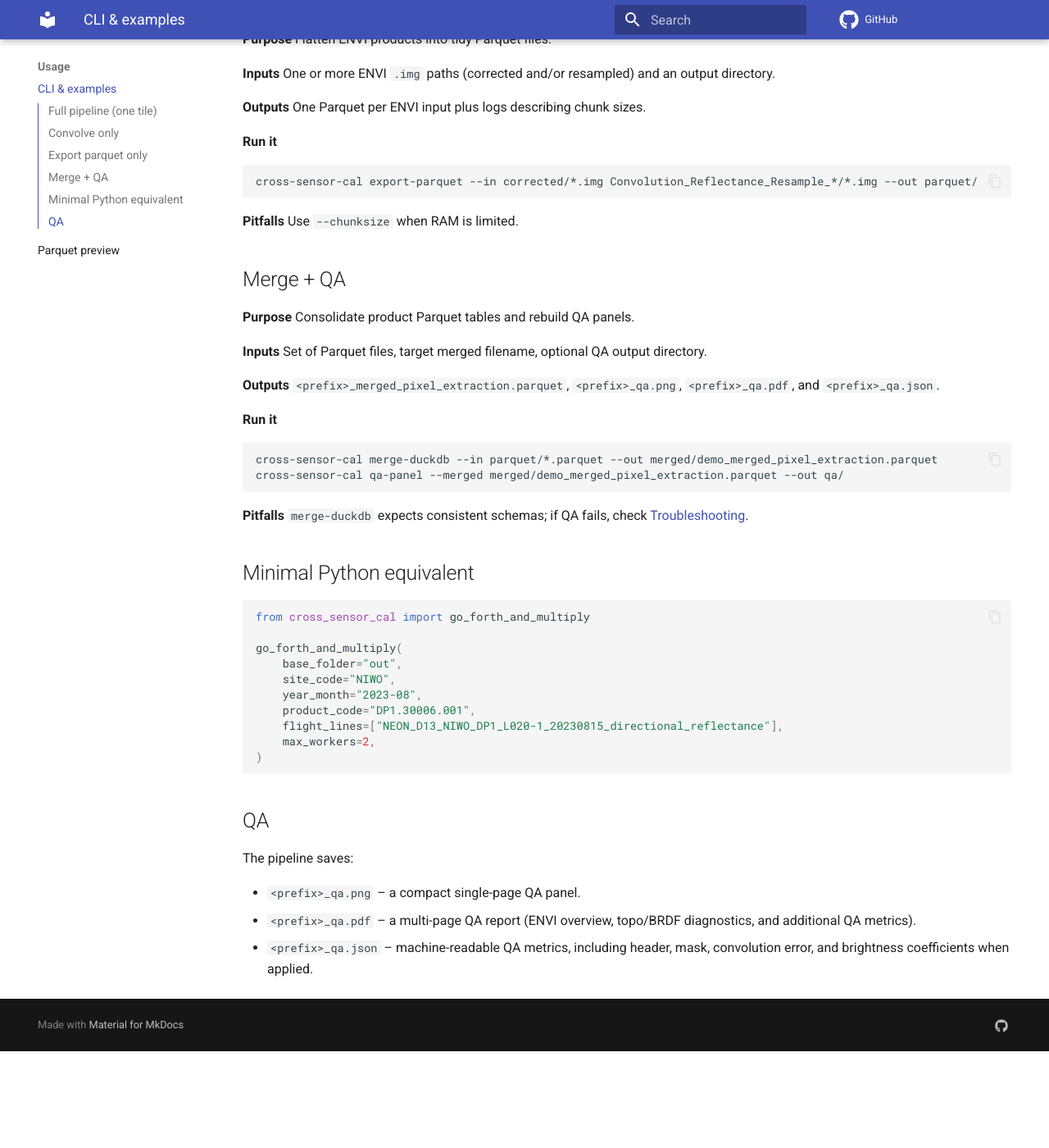
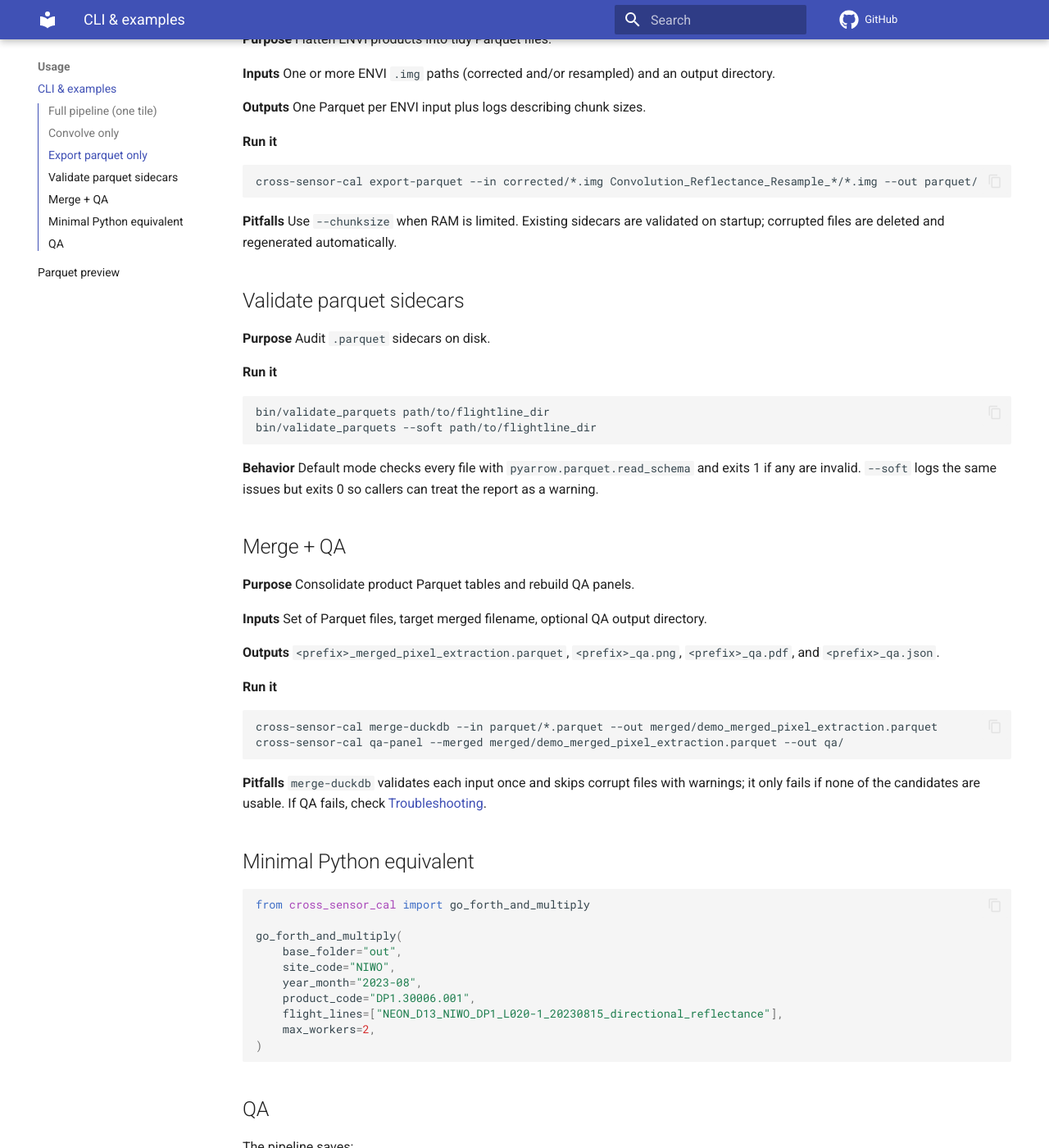
Before and after one commit to earthlab/cross-sensor-cal, an MkDocs documentation site: the page built from docs/usage/cli.md, in a window 1280 px wide and 1400 px high, scrolled down 1129 px. Shown: the whole window at 82% size. Built offline with MkDocs 1.6.1 and Material for MkDocs 9.7.7, drawn with Linux system fonts in a browser that asks for light colours; comment, search, counter and statistics services are not loaded; before the commit the page ends 2411 px from its top, so only the background shows below that.

Commit message:
Document hardened Parquet pipeline behavior

````diff
--- a/docs/usage/cli.md
+++ b/docs/usage/cli.md
@@ -47,7 +47,20 @@ cross-sensor-cal convolve --in corrected/*_brdfandtopo_corrected_envi.img --sens
 ```bash
 cross-sensor-cal export-parquet --in corrected/*.img Convolution_Reflectance_Resample_*/*.img --out parquet/
 ```
-**Pitfalls** Use `--chunksize` when RAM is limited.
+**Pitfalls** Use `--chunksize` when RAM is limited. Existing sidecars are validated on
+startup; corrupted files are deleted and regenerated automatically.
+
+## Validate parquet sidecars
+**Purpose** Audit `.parquet` sidecars on disk.
+
+**Run it**
+```bash
+bin/validate_parquets path/to/flightline_dir
+bin/validate_parquets --soft path/to/flightline_dir
+```
+**Behavior** Default mode checks every file with `pyarrow.parquet.read_schema` and exits 1
+if any are invalid. `--soft` logs the same issues but exits 0 so callers can treat the
+report as a warning.
 
 ## Merge + QA
 **Purpose** Consolidate product Parquet tables and rebuild QA panels.
@@ -61,7 +74,9 @@ cross-sensor-cal export-parquet --in corrected/*.img Convolution_Reflectance_Res
 cross-sensor-cal merge-duckdb --in parquet/*.parquet --out merged/demo_merged_pixel_extraction.parquet
 cross-sensor-cal qa-panel --merged merged/demo_merged_pixel_extraction.parquet --out qa/
 ```
-**Pitfalls** `merge-duckdb` expects consistent schemas; if QA fails, check [Troubleshooting](../troubleshooting.md).
+**Pitfalls** `merge-duckdb` validates each input once and skips corrupt files with warnings;
+it only fails if none of the candidates are usable. If QA fails, check
+[Troubleshooting](../troubleshooting.md).
 
 ## Minimal Python equivalent
 ```python
````
Also changed, not shown: README.md (+38 -1 lines), docs/pipeline/outputs.md (+3 -1 lines), docs/pipeline/stages.md (+11 -4 lines), docs/troubleshooting.md (+1 -0 lines).
